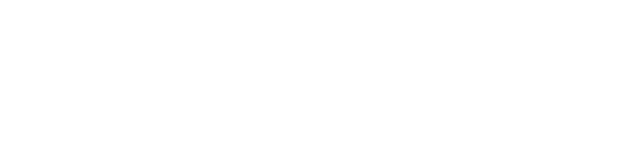
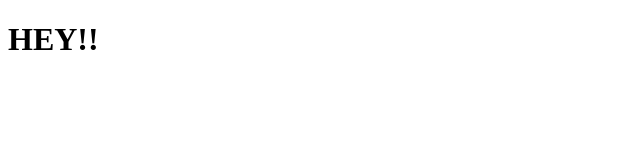
Before and after one commit to Cjir/git-test, a website: page index.html in a window 1280 px wide. Shown: the whole page, without its empty margins (0-640 px from the left). Drawn offline with Linux system fonts and the light colour scheme.

Commit message:
npm visual server

```diff
--- a/index.html
+++ b/index.html
@@ -7,6 +7,6 @@
     <title>Document</title>
 </head>
 <body>
-
+    <h1>HEY!!</h1>
 </body>
 </html>
```
Also changed, not shown: package.json (added, +27 -0 lines), 2 other files.
